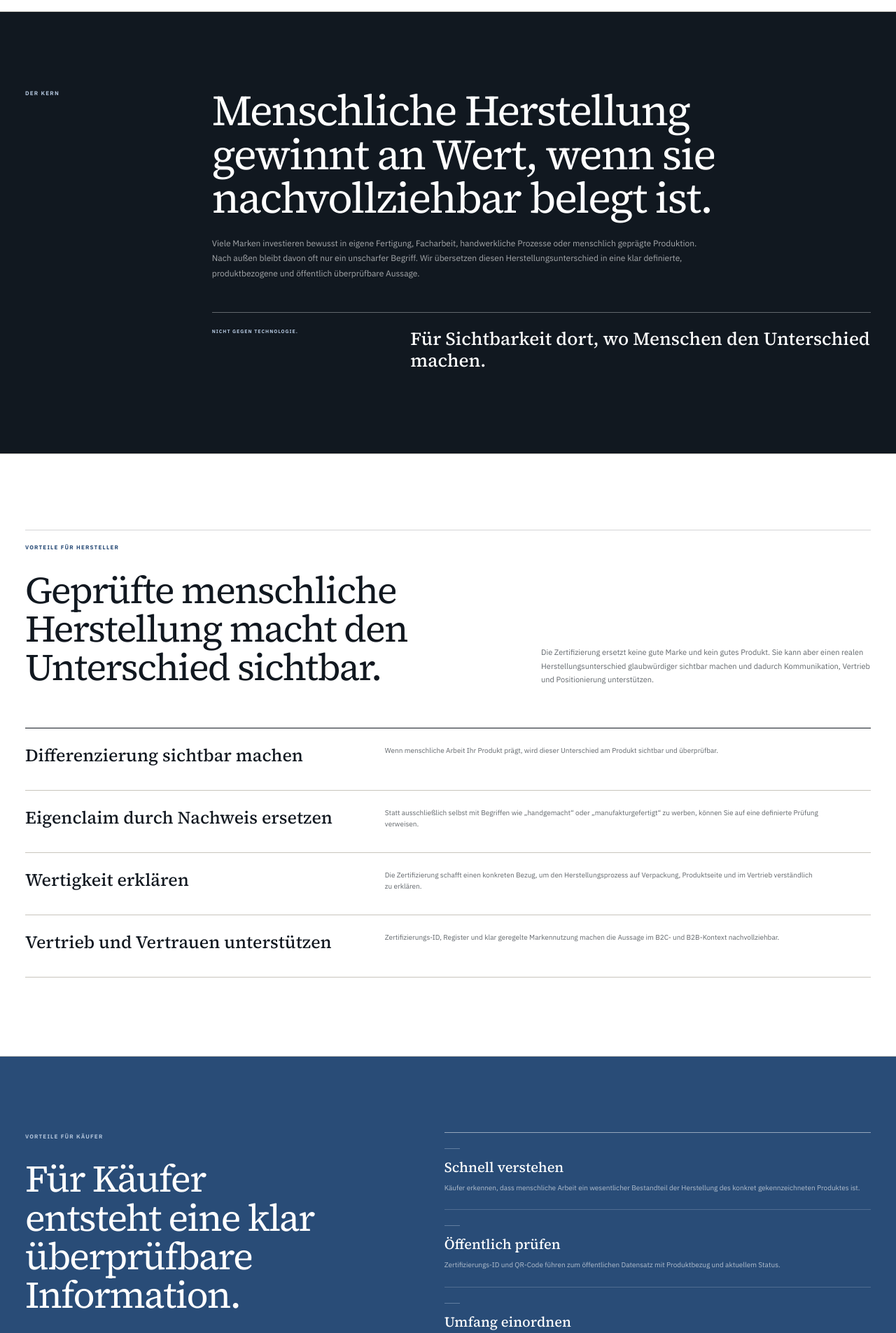
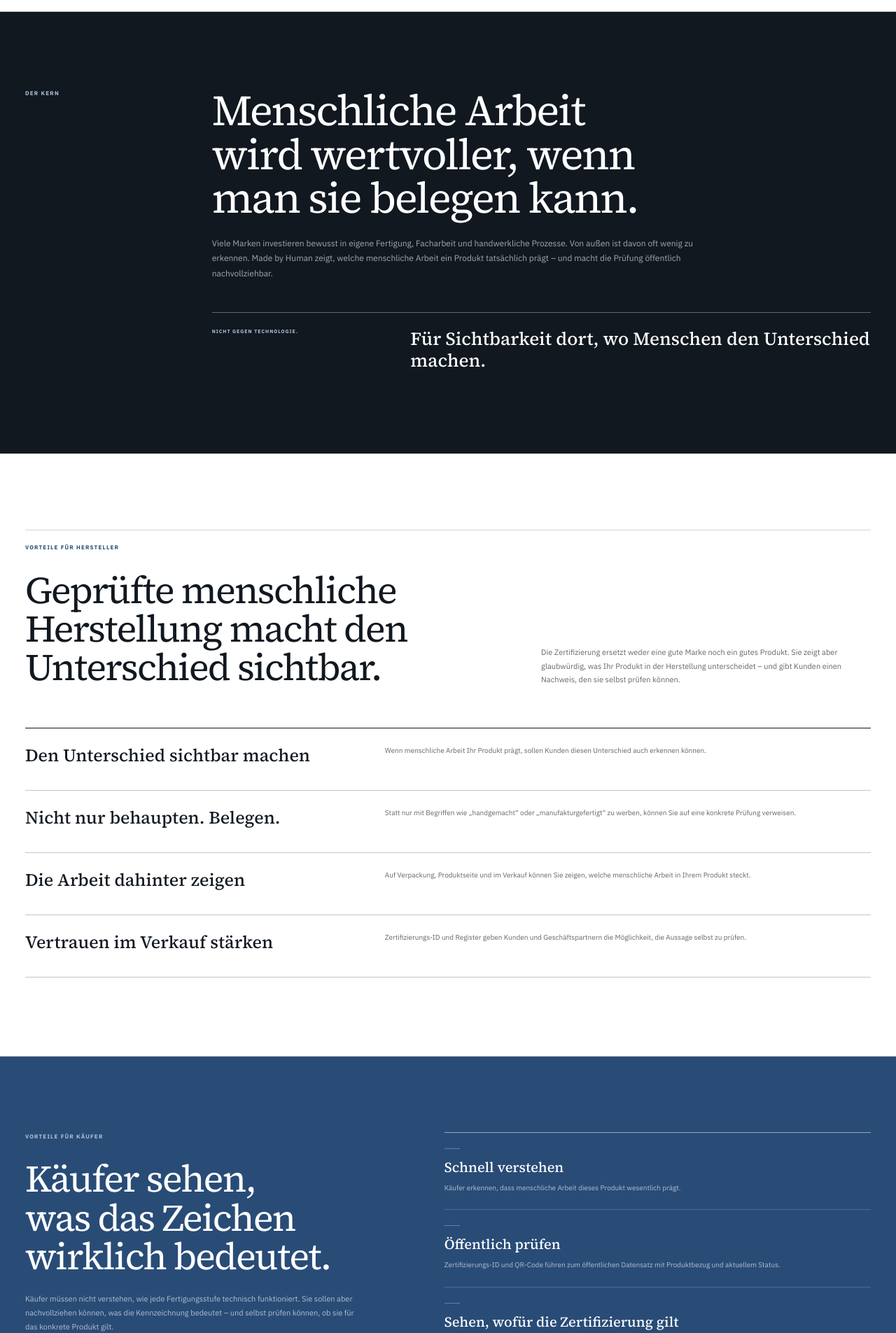
Before and after one commit to dennis-glaser-coder/human-certification-web, a Next.js app: page /warum-made-by-human in a window 1280 px wide. Shown: the part 940-2845 px from the top of the page at 70% size. Built offline with nearby package versions, Linux system fonts and the light colour scheme.

Commit message:
Rewrite why page in direct human language

```diff
--- a/src/app/warum-made-by-human/page.js
+++ b/src/app/warum-made-by-human/page.js
@@ -5,31 +5,31 @@ import { canonical } from '../../lib/seo';
 
 export const metadata = {
   title: 'Warum Made by Human?',
-  description: 'Welche Vorteile die Made by Human Zertifizierung Herstellern und Käufern bietet – von glaubwürdiger Differenzierung bis zur öffentlichen Verifizierung.',
+  description: 'Warum Made by Human menschliche Herstellung sichtbar macht – für Hersteller, Marken und Käufer.',
   alternates: { canonical: canonical('/warum-made-by-human') },
   openGraph: {
     title: 'Warum Made by Human? | Made by Human',
-    description: 'Warum eine geprüfte Aussage zur menschlichen Herstellung für Hersteller, Marken und Käufer relevant sein kann.',
+    description: 'Warum menschliche Herstellung sichtbar und überprüfbar sein sollte.',
     url: canonical('/warum-made-by-human'),
   },
 };
 
 const manufacturerBenefits = [
-  ['Differenzierung sichtbar machen', 'Wenn menschliche Arbeit Ihr Produkt prägt, wird dieser Unterschied am Produkt sichtbar und überprüfbar.'],
-  ['Eigenclaim durch Nachweis ersetzen', 'Statt ausschließlich selbst mit Begriffen wie „handgemacht“ oder „manufakturgefertigt“ zu werben, können Sie auf eine definierte Prüfung verweisen.'],
-  ['Wertigkeit erklären', 'Die Zertifizierung schafft einen konkreten Bezug, um den Herstellungsprozess auf Verpackung, Produktseite und im Vertrieb verständlich zu erklären.'],
-  ['Vertrieb und Vertrauen unterstützen', 'Zertifizierungs-ID, Register und klar geregelte Markennutzung machen die Aussage im B2C- und B2B-Kontext nachvollziehbar.'],
+  ['Den Unterschied sichtbar machen', 'Wenn menschliche Arbeit Ihr Produkt prägt, sollen Kunden diesen Unterschied auch erkennen können.'],
+  ['Nicht nur behaupten. Belegen.', 'Statt nur mit Begriffen wie „handgemacht“ oder „manufakturgefertigt“ zu werben, können Sie auf eine konkrete Prüfung verweisen.'],
+  ['Die Arbeit dahinter zeigen', 'Auf Verpackung, Produktseite und im Verkauf können Sie zeigen, welche menschliche Arbeit in Ihrem Produkt steckt.'],
+  ['Vertrauen im Verkauf stärken', 'Zertifizierungs-ID und Register geben Kunden und Geschäftspartnern die Möglichkeit, die Aussage selbst zu prüfen.'],
 ];
 
 const customerBenefits = [
-  ['Schnell verstehen', 'Käufer erkennen, dass menschliche Arbeit ein wesentlicher Bestandteil der Herstellung des konkret gekennzeichneten Produktes ist.'],
+  ['Schnell verstehen', 'Käufer erkennen, dass menschliche Arbeit dieses Produkt wesentlich prägt.'],
   ['Öffentlich prüfen', 'Zertifizierungs-ID und QR-Code führen zum öffentlichen Datensatz mit Produktbezug und aktuellem Status.'],
-  ['Umfang einordnen', 'Der Datensatz zeigt, welches Produkt oder welche Produktfamilie tatsächlich von der Zertifizierung erfasst ist.'],
+  ['Sehen, wofür die Zertifizierung gilt', 'Der Registereintrag zeigt, welches Produkt oder welche Produktfamilie tatsächlich zertifiziert ist.'],
 ];
 
 const claimComparison = [
-  ['„Handgemacht“', 'Eigenangabe des Herstellers', 'Bedeutung kann unterschiedlich ausgelegt werden', 'Keine öffentliche Statusprüfung'],
-  ['Made by Human', 'Definierte produktbezogene Aussage', 'Vor-Ort-Audit und dokumentierte Bewertung', 'ID, QR und öffentlicher Registerdatensatz'],
+  ['„Handgemacht“', 'Eigene Angabe des Herstellers', 'Kann unterschiedlich verstanden werden', 'Nicht öffentlich prüfbar'],
+  ['Made by Human', 'Klare Aussage für ein bestimmtes Produkt', 'Vor-Ort-Prüfung und dokumentierte Entscheidung', 'ID, QR und öffentlicher Registereintrag'],
 ];
 
 
@@ -86,12 +86,11 @@ export default function WhyPage() {
         <div className="shell whyThesisGrid">
           <p className="premiumSectionLabel">DER KERN</p>
           <div>
-            <h2>Menschliche Herstellung gewinnt an Wert, wenn sie nachvollziehbar belegt ist.</h2>
+            <h2>Menschliche Arbeit wird wertvoller, wenn man sie belegen kann.</h2>
             <p>
-              Viele Marken investieren bewusst in eigene Fertigung, Facharbeit, handwerkliche Prozesse
-              oder menschlich geprägte Produktion. Nach außen bleibt davon oft nur ein unscharfer Begriff.
-              Wir übersetzen diesen Herstellungsunterschied in eine klar definierte,
-              produktbezogene und öffentlich überprüfbare Aussage.
+              Viele Marken investieren bewusst in eigene Fertigung, Facharbeit und handwerkliche Prozesse.
+              Von außen ist davon oft wenig zu erkennen. Made by Human zeigt, welche menschliche Arbeit
+              ein Produkt tatsächlich prägt – und macht die Prüfung öffentlich nachvollziehbar.
             </p>
             <div className="whyThesisSignature">
               <span>NICHT GEGEN TECHNOLOGIE.</span>
@@ -109,9 +108,9 @@ export default function WhyPage() {
               <h2>Geprüfte menschliche Herstellung macht den Unterschied sichtbar.</h2>
             </div>
             <p>
-              Die Zertifizierung ersetzt keine gute Marke und kein gutes Produkt.
-              Sie kann aber einen realen Herstellungsunterschied glaubwürdiger sichtbar machen
-              und dadurch Kommunikation, Vertrieb und Positionierung unterstützen.
+              Die Zertifizierung ersetzt weder eine gute Marke noch ein gutes Produkt.
+              Sie zeigt aber glaubwürdig, was Ihr Produkt in der Herstellung unterscheidet –
+              und gibt Kunden einen Nachweis, den sie selbst prüfen können.
             </p>
           </div>
 
@@ -130,7 +129,7 @@ export default function WhyPage() {
         <div className="shell whyCustomersGrid">
           <div className="whyCustomersIntro">
             <p className="premiumSectionLabel premiumSectionLabelLight">VORTEILE FÜR KÄUFER</p>
-            <h2>Für Käufer entsteht eine klar überprüfbare Information.</h2>
+            <h2>Käufer sehen, was das Zeichen wirklich bedeutet.</h2>
             <p>
               Käufer müssen nicht verstehen, wie jede Fertigungsstufe technisch funktioniert.
               Sie sollen aber nachvollziehen können, was die Kennzeichnung bedeutet –
```
